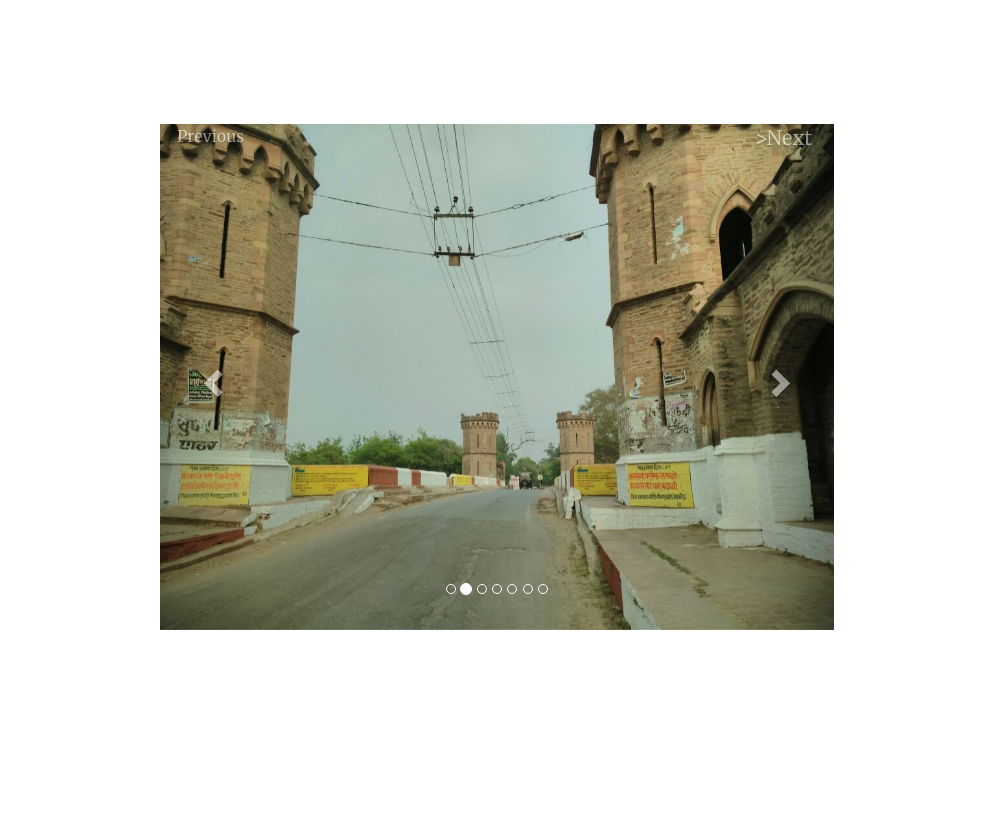
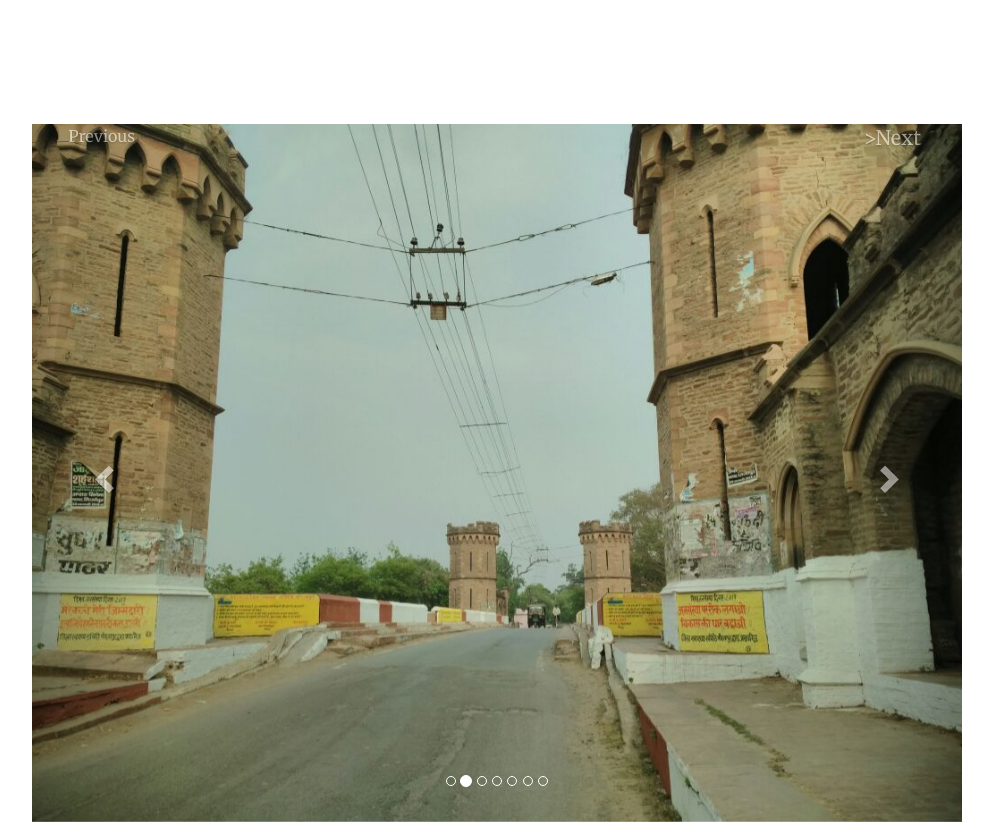
Before and after one commit to rahulsaty/sd-digital.github.io, a plain HTML site: page index.html in a window 1280 px wide. Shown: the part 1020-1844 px from the top of the page, without its empty margins (143-1136 px from the left). Drawn offline with nearby package versions, Linux system fonts and the light colour scheme; files whose address does not match are found by name.

Commit message:
Update index.html

```diff
--- a/index.html
+++ b/index.html
@@ -233,7 +233,7 @@
             class="bg-primary"
             id="gallery">
 
-            <div class="container"   style="width:55%;">
+            <div class="container"   style="width:75%;">
 
 
 
```
